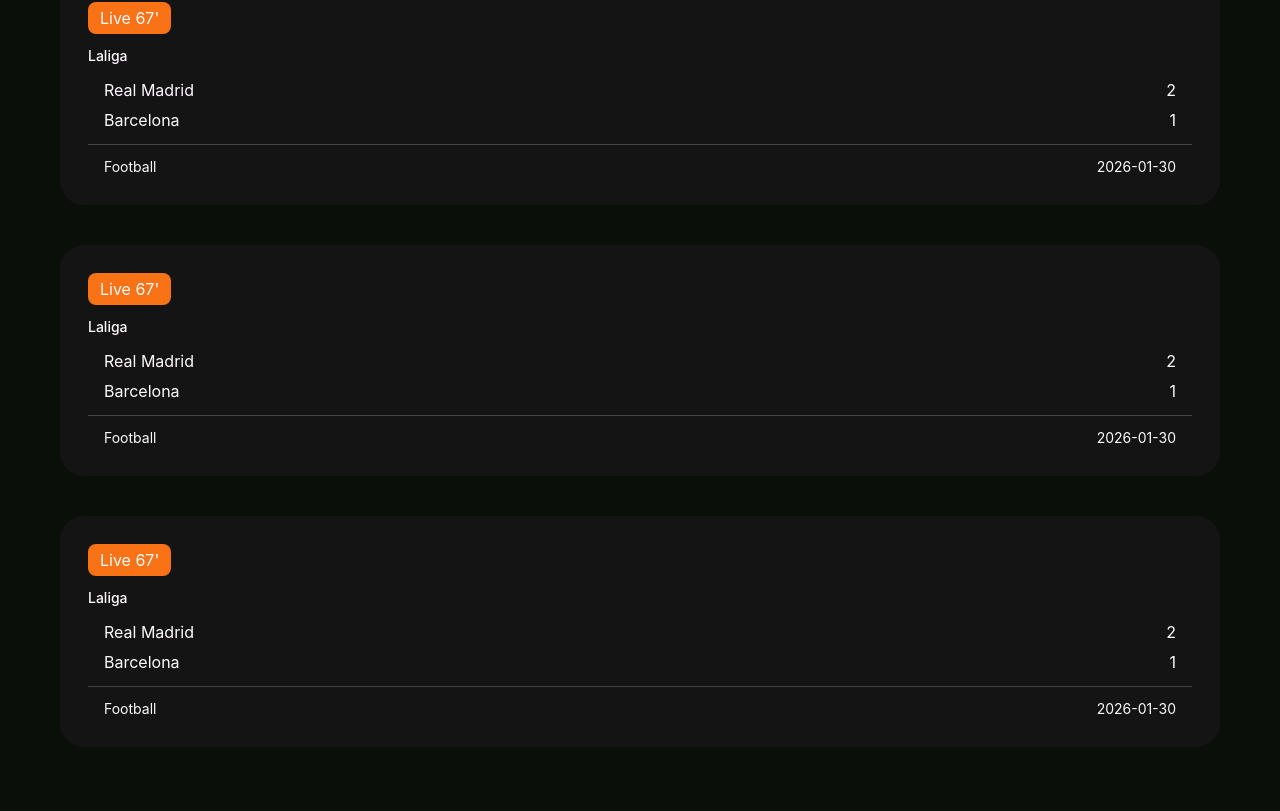
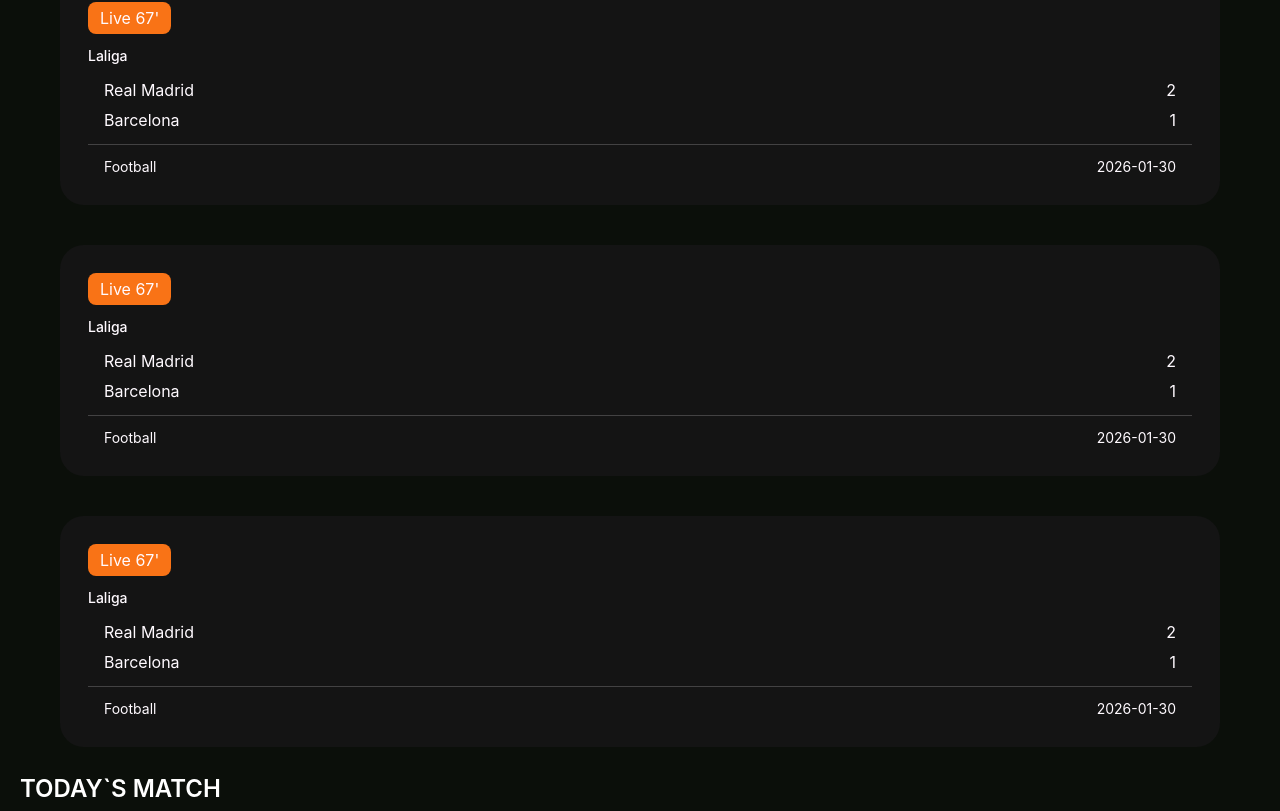
Before and after one commit to Prudentdev-xyz/U-pitch, a React (Vite) app: page / in a window 1280 px wide. Shown: the part 1151-1962 px from the top of the page. Before the commit the page ends 1918 px from the top, so only its background shows below. Built offline with nearby package versions, Linux system fonts and the light colour scheme.

Commit message:
Today`s -Match-setup-update-fix

```diff
--- a/src/Pages/Live.jsx
+++ b/src/Pages/Live.jsx
@@ -15,6 +15,9 @@
         {" "}
         <LiveCard />{" "}
       </div>
+      <p className="font-semibold text-white text-2xl py-1.5 px-5 flex">
+        TODAY`S MATCH
+      </p>
     </div>
   );
 };
```
Also changed, not shown: src/componenents/layouts/TodayMatch.jsx (added).
